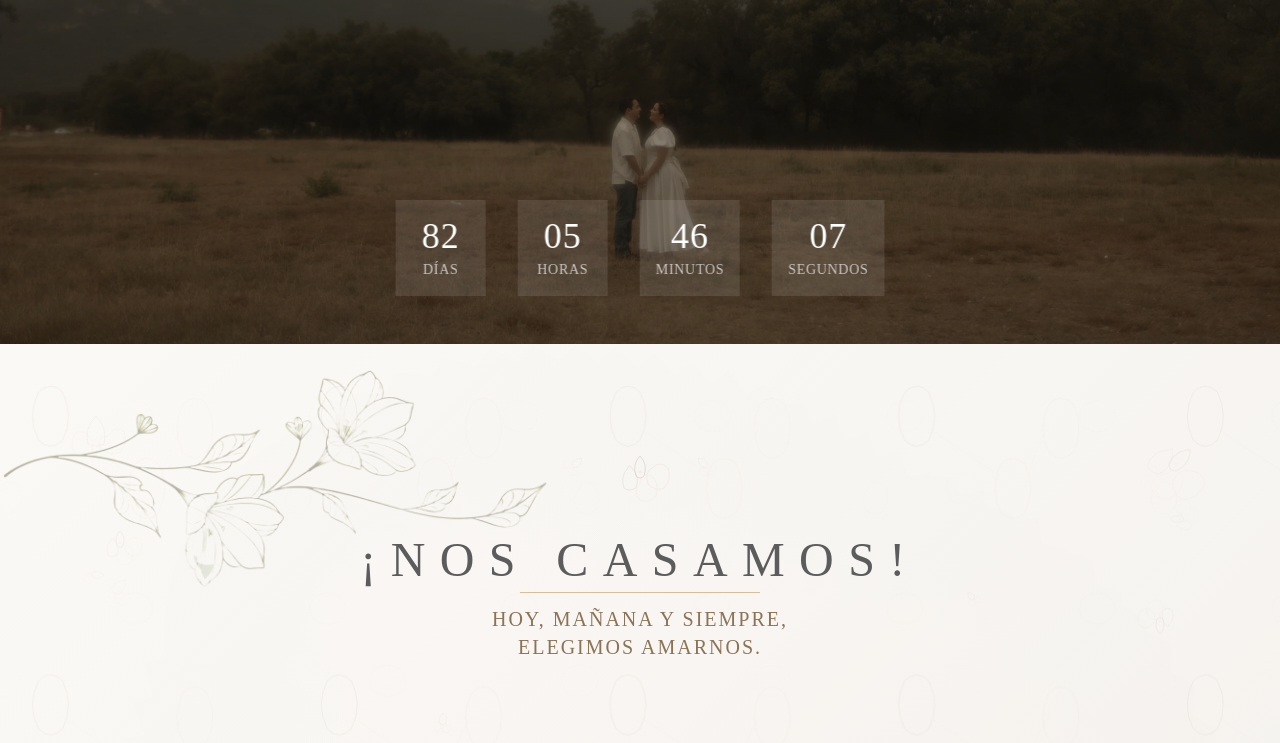
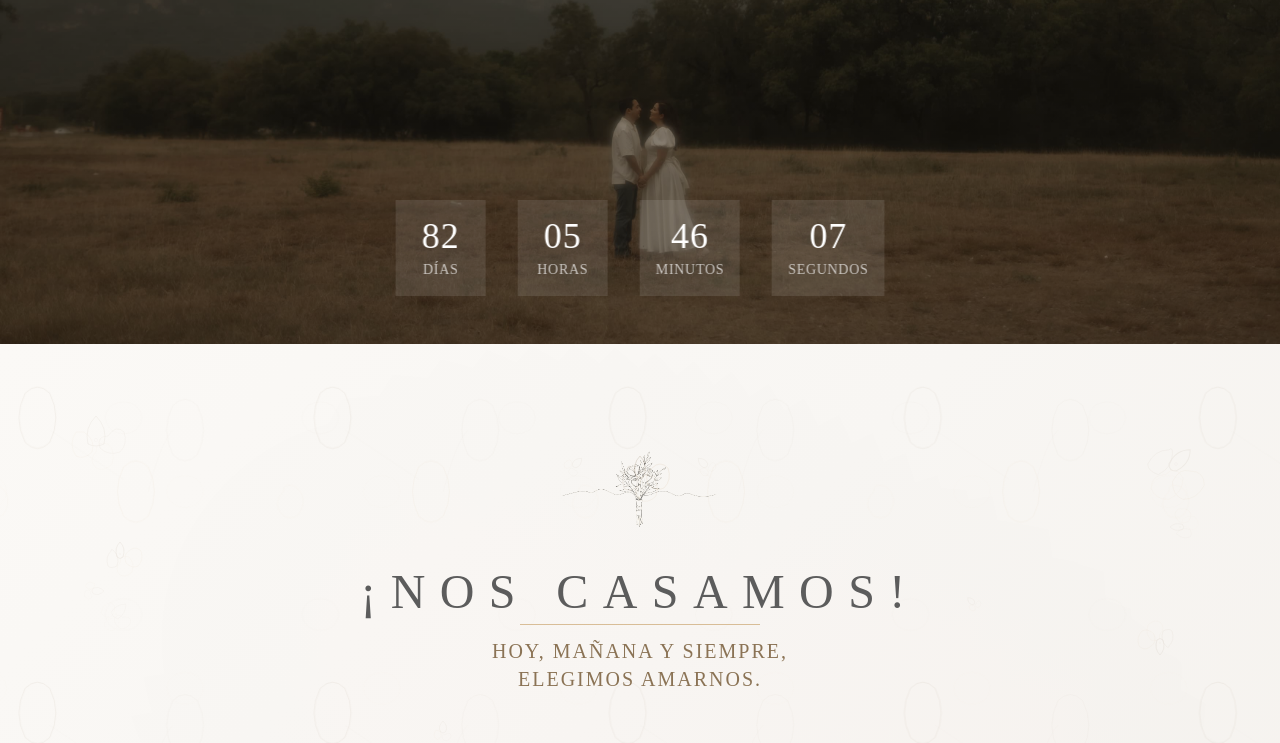
Before and after one commit to AlejoReyna/wedding_invitation, a Next.js app: page / in a window 1280 px wide. Shown: the part 456-1199 px from the top of the page. Built offline with nearby package versions, Linux system fonts and the light colour scheme.

Commit message:
minimalist approach

```diff
--- a/src/app/components/Gallery.tsx
+++ b/src/app/components/Gallery.tsx
@@ -534,26 +534,7 @@ export default function Gallery() {
         background: 'linear-gradient(135deg, #fbf9f6 0%, #f8f6f3 35%, #f5f2ee 70%, #f9f7f4 100%)'
       }}
     >
-      {/* PNG Flowers Background - Updated with color filter */}
-      <div className="absolute top-0 left-0 w-full h-48 md:h-56 lg:h-64 overflow-hidden z-[5]">
-        {/* Flores desde la izquierda con animación y filtro de color */}
-        <div
-          className={`absolute top-0 left-0 h-full transition-all duration-1200 ease-out ${
-            animationStep >= 1 ? 'opacity-40 translate-x-0' : 'opacity-0 -translate-x-16'
-          }`}
-          style={{
-            backgroundImage: `url('/png_flowers.png')`,
-            backgroundRepeat: 'no-repeat',
-            backgroundPosition: 'left top',
-            backgroundSize: 'auto 100%',
-            width: '60%',
-            filter: 'sepia(100%) saturate(150%) hue-rotate(20deg) brightness(0.8)',
-            color: '#947e63',
-            transitionDelay: animationStep >= 1 ? '200ms' : '0ms',
-            pointerEvents: 'none' // DEBUG: Ensure decorative elements don't block touch
-          }}
-        />
-      </div>
+
 
       {/* Enhanced organic texture overlay */}
       <div className="absolute inset-0 opacity-[0.03] z-[2] pointer-events-none"> {/* DEBUG: Added pointer-events-none */}
@@ -634,6 +615,20 @@ export default function Gallery() {
 
       {/* Floating decorative elements */}
       <div className="absolute inset-0 overflow-hidden pointer-events-none"> {/* DEBUG: Added pointer-events-none */}
+        {/* Flowers asset positioned at top center with low z-index */}
+        <div className="absolute top-12 left-1/2 transform -translate-x-1/2 w-48 h-48 opacity-50 z-[1]">
+          <Image
+            src="/assets/flowers_1.png"
+            alt="Decorative flowers"
+            width={192}
+            height={192}
+            className="object-contain w-full h-full"
+            style={{
+              filter: 'sepia(40%) saturate(80%) hue-rotate(5deg) brightness(1.1)'
+            }}
+          />
+        </div>
+
         {/* Large corner decorations */}
         <div className="absolute top-12 left-12 w-24 h-24 opacity-15">
           <FloralDecoration variant="large" className="text-[#8B7355]" />
@@ -691,7 +686,7 @@ export default function Gallery() {
         <div className="text-center mb-16">
 
           {/* Enhanced decorative top element */}
-          <div className={`flex justify-center mb-8 transition-all duration-1000 ease-out ${
+          <div className={`flex justify-center mb-16 transition-all duration-1000 ease-out ${
             animationStep >= 4 ? 'opacity-100 translate-y-0' : 'opacity-0 translate-y-8'
           }`}>
             <div className="relative">
```
Also changed, not shown: public/assets/flowers_1.png (added).
